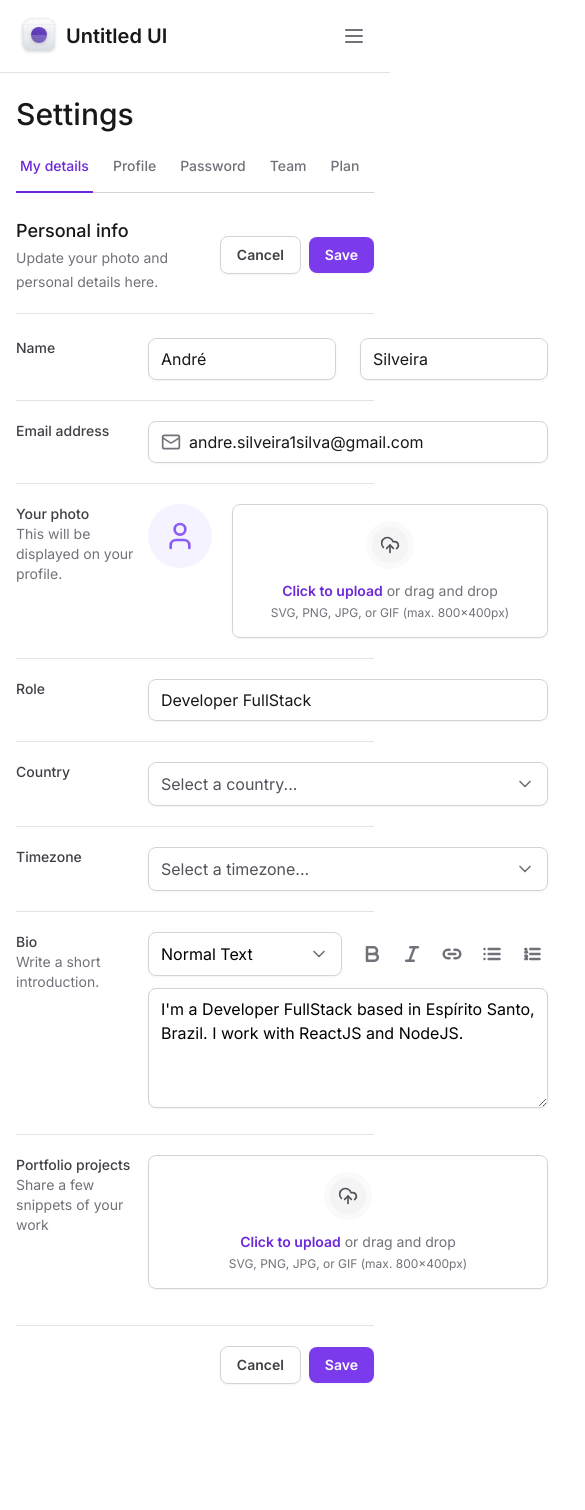
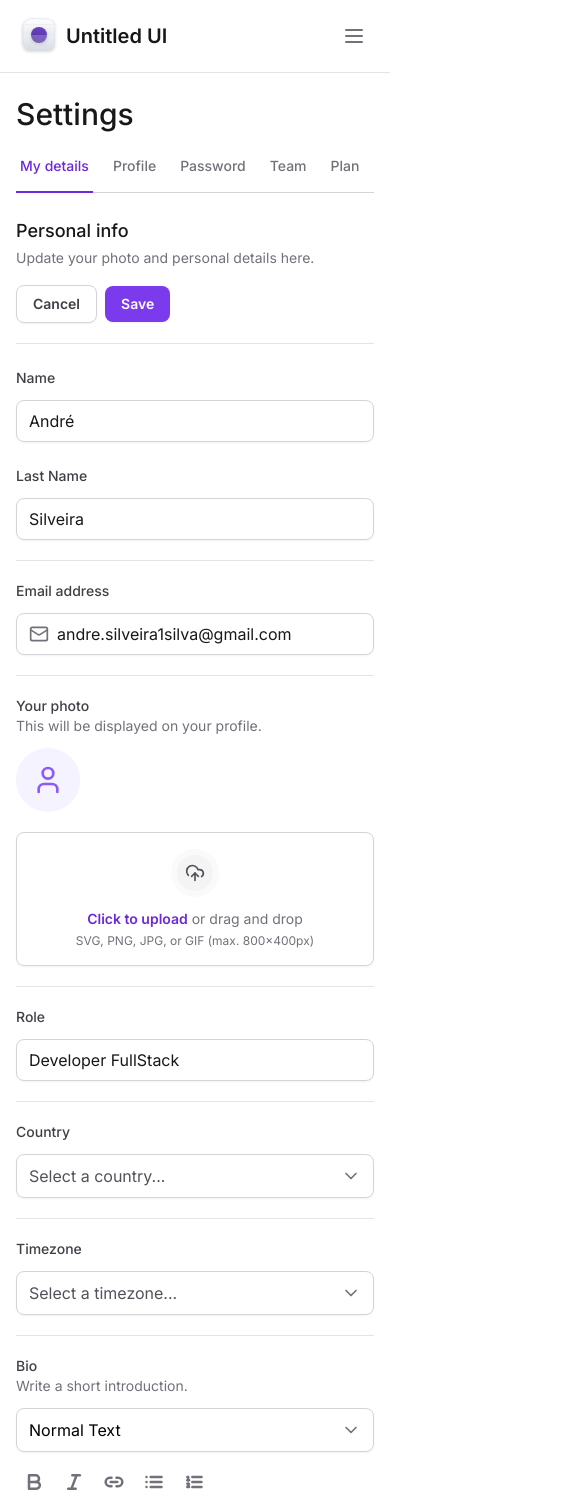
Before and after one commit to andresilveira1/tailwind-next, a Next.js app: page / in a window 390 px wide. Shown: the top 1510 px of the page, 585 px wide, since content can reach past the window. Before the commit the page ends 1432 px from the top, so only its background shows below. Built offline with nearby package versions, Linux system fonts and the light colour scheme.

Commit message:
style: Responsive form

```diff
--- a/src/app/page.tsx
+++ b/src/app/page.tsx
@@ -16,7 +16,7 @@
       <SettingsTabs />
 
       <div className="mt-6 flex flex-col">
-        <div className="flex items-center justify-between border-b border-zinc-200 pb-5">
+        <div className="flex flex-col justify-between gap-4 border-b border-zinc-200 pb-5 lg:flex-row lg:items-center">
           <div className="space-y-1">
             <h2 className="text-lg font-medium text-zinc-900">Personal info</h2>
             <span className="text-sm text-zinc-500">
@@ -38,7 +38,7 @@
           id="settings"
           className="mt-6 flex w-full flex-col gap-5 divide-y divide-zinc-200"
         >
-          <div className="grid grid-cols-form gap-3">
+          <div className="flex flex-col gap-3 lg:grid lg:grid-cols-form">
             <label
               htmlFor="firstName"
               className="text-sm font-medium text-zinc-700"
@@ -46,18 +46,27 @@
               Name
             </label>
 
-            <div className="grid grid-cols-2 gap-6">
+            <div className="flex flex-col gap-6 lg:grid lg:grid-cols-2">
               <Input.Root>
                 <Input.Control id="firstName" defaultValue="André" />
               </Input.Root>
 
-              <Input.Root>
-                <Input.Control defaultValue="Silveira" />
-              </Input.Root>
+              <div className="flex flex-col gap-3 lg:block">
+                <label
+                  htmlFor="lastName"
+                  className="text-sm font-medium text-zinc-700 lg:sr-only"
+                >
+                  Last Name
+                </label>
+
+                <Input.Root>
+                  <Input.Control id="lastName" defaultValue="Silveira" />
+                </Input.Root>
+              </div>
             </div>
           </div>
 
-          <div className="grid grid-cols-form gap-3 pt-5">
+          <div className="flex flex-col gap-3 pt-5 lg:grid lg:grid-cols-form">
             <label
               htmlFor="email"
               className="text-sm font-medium text-zinc-700"
@@ -77,7 +86,7 @@
             </Input.Root>
           </div>
 
-          <div className="grid grid-cols-form gap-3 pt-5">
+          <div className="flex flex-col gap-3 pt-5 lg:grid lg:grid-cols-form">
             <label
               htmlFor="photo"
               className="text-sm font-medium text-zinc-700"
@@ -88,14 +97,14 @@
               </span>
             </label>
 
-            <FileInput.Root className="flex items-start gap-5">
+            <FileInput.Root className="flex flex-col gap-5 lg:flex-row lg:items-start">
               <FileInput.ImagePreview />
               <FileInput.Trigger />
               <FileInput.Control />
             </FileInput.Root>
           </div>
 
-          <div className="grid grid-cols-form gap-3 pt-5">
+          <div className="flex flex-col gap-3 pt-5 lg:grid lg:grid-cols-form">
             <label htmlFor="role" className="text-sm font-medium text-zinc-700">
               Role
             </label>
@@ -105,7 +114,7 @@
             </Input.Root>
           </div>
 
-          <div className="grid grid-cols-form gap-3 pt-5">
+          <div className="flex flex-col gap-3 pt-5 lg:grid lg:grid-cols-form">
             <label
               htmlFor="country"
               className="text-sm font-medium text-zinc-700"
@@ -119,7 +128,7 @@
             </Select>
           </div>
 
-          <div className="grid grid-cols-form gap-3 pt-5">
+          <div className="flex flex-col gap-3 pt-5 lg:grid lg:grid-cols-form">
             <label
               htmlFor="timezone"
               className="text-sm font-medium text-zinc-700"
@@ -136,7 +145,7 @@
             </Select>
           </div>
 
-          <div className="grid grid-cols-form gap-3 pt-5">
+          <div className="flex flex-col gap-3 pt-5 lg:grid lg:grid-cols-form">
             <label htmlFor="bio" className="text-sm font-medium text-zinc-700">
               Bio
               <span className="block text-sm font-normal text-zinc-500">
@@ -145,7 +154,7 @@
             </label>
 
             <div className="space-y-3">
-              <div className="grid grid-cols-2 gap-3">
+              <div className="flex flex-col gap-3 lg:grid lg:grid-cols-2">
                 <Select placeholder="" defaultValue="normal">
                   <SelectItem
                     value="normal"
@@ -188,7 +197,7 @@
             </div>
           </div>
 
-          <div className="grid grid-cols-form gap-3 pt-5">
+          <div className="flex flex-col gap-3 pt-5 lg:grid lg:grid-cols-form">
             <label
               htmlFor="projects"
               className="text-sm font-medium text-zinc-700"
```
